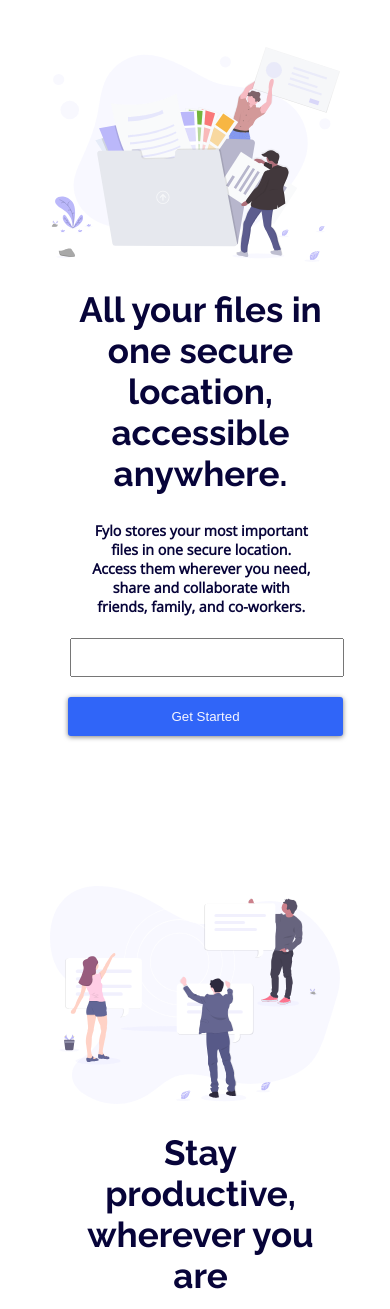
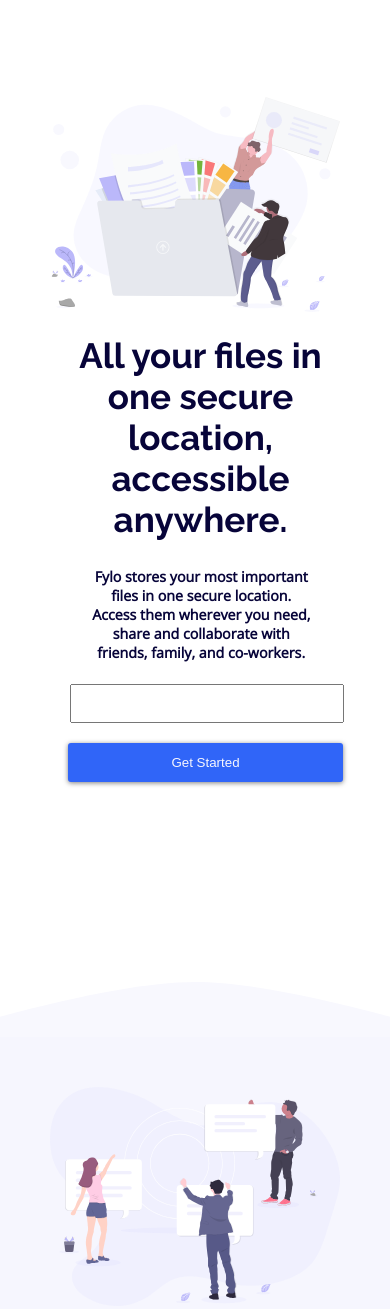
Before and after one commit to AditNovadianto/Fylo-landing-page-with-two-column-layout, a plain HTML site: page index.html in a window 390 px wide. Shown: the part 123-1432 px from the top of the page. Drawn offline with nearby package versions, Linux system fonts and the light colour scheme.

Commit message:
menambahkan background

```diff
--- a/index.html
+++ b/index.html
@@ -76,6 +76,18 @@
         </div>
       </div>
     </header>
+
+    <img
+      class="background-desktop"
+      src="images/bg-curve-desktop.svg"
+      alt="bg-curve-desktop"
+    />
+
+    <img
+      class="background-mobile"
+      src="images/bg-curve-mobile.svg"
+      alt="bg-curve-mobile"
+    />
 
     <main class="main">
       <div class="content">
--- a/style.scss
+++ b/style.scss
@@ -9,11 +9,38 @@ $Body: "Open Sans", sans-serif;
 
 body {
   margin: 0;
+  overflow-x: hidden;
+}
+
+img {
+  display: block;
+  max-width: 100%;
+}
+
+.background-desktop {
+  display: block;
+
+  @media screen and (max-width: 500px) {
+    display: none;
+  }
+}
+
+.background-mobile {
+  display: none;
+  width: 100%;
+
+  @media screen and (max-width: 500px) {
+    display: block;
+  }
 }
 
 header,
 main {
   padding: 50px;
+}
+
+.header {
+  margin-bottom: 150px;
 }
 
 .header-navigation {
@@ -67,7 +94,7 @@ main {
 .content-image,
 .main-image {
   img {
-    width: 100%;
+    max-width: 100%;
   }
 }
 
@@ -94,7 +121,8 @@ main {
 }
 
 .main {
-  margin-top: 300px;
+  background-color: $Light-Grayish-Blue;
+  margin-top: 0px;
 }
 
 .content .underline {
@@ -181,7 +209,6 @@ footer {
 }
 
 .footer-satu {
-  margin-top: 80px;
   background-color: $Desaturated-Blue;
   display: flex;
   justify-content: space-between;
@@ -336,7 +363,6 @@ footer {
   .main {
     display: flex;
     flex-direction: column;
-    margin-top: 50px;
 
     .content {
       text-align: center;
```
Also changed, not shown: style.css, 1 other file.
